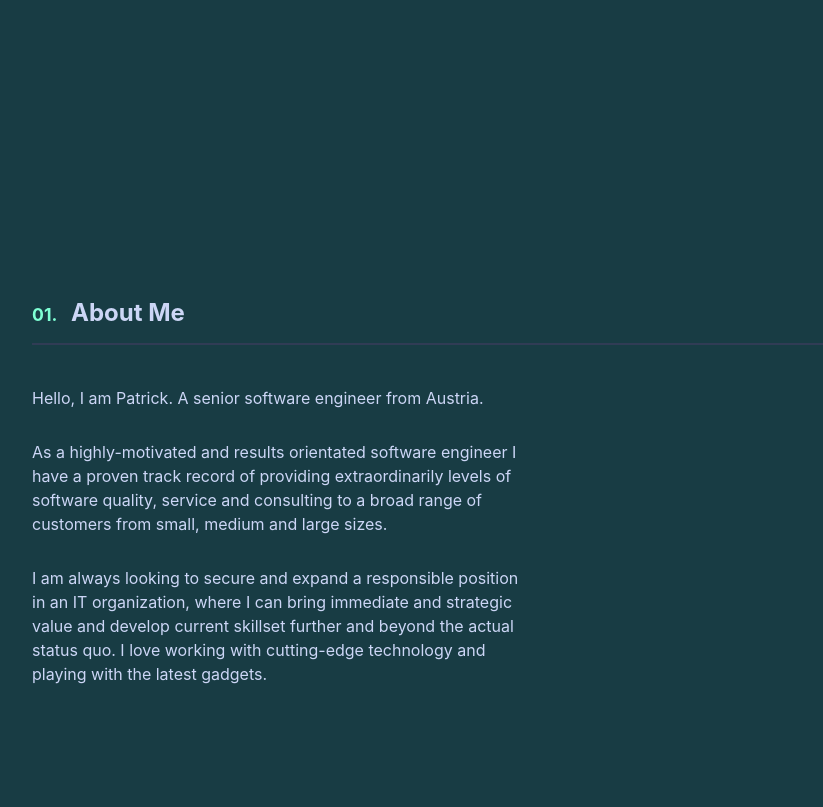
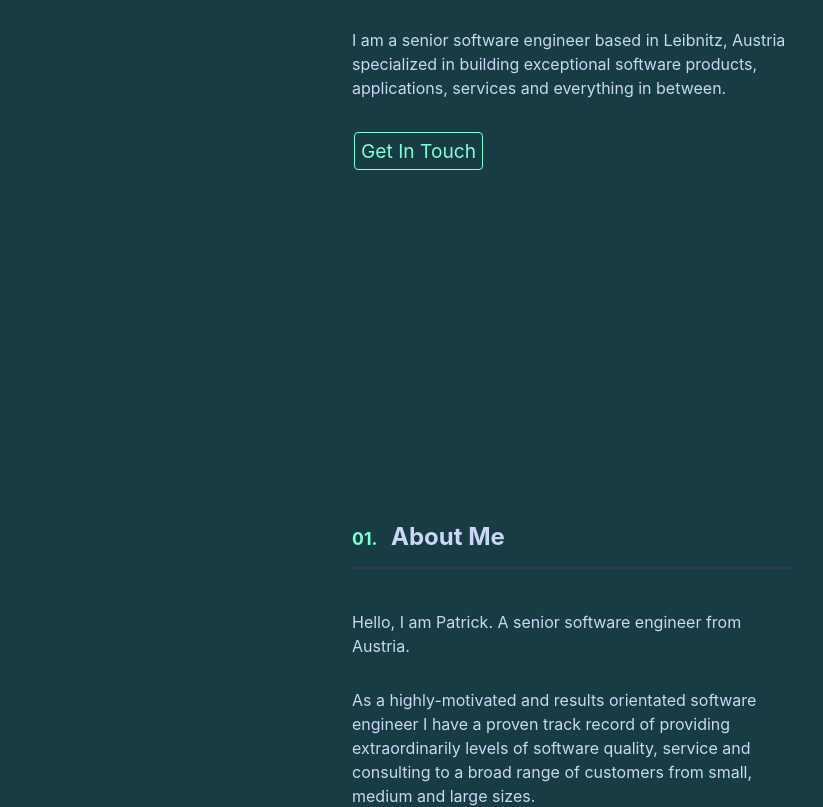
Before and after one commit to DonkeyKongJr/portfolio, a React (Create React App) app: page / in a window 1280 px wide. Shown: the part 715-1522 px from the top of the page, without its empty margins (68-891 px from the left). Built offline with nearby package versions, Linux system fonts and the light colour scheme; a web font is replaced by a local one.

Commit message:
more mobile adjustments

```diff
--- a/src/containers/Layout/Layout.module.css
+++ b/src/containers/Layout/Layout.module.css
@@ -8,7 +8,7 @@
   background-color: #183c44;
   color: #7fffd4;
   height: 100%;
-  padding: 200px 0;
+  padding: 250px 25%;
 }
 
 h2::before {
```
